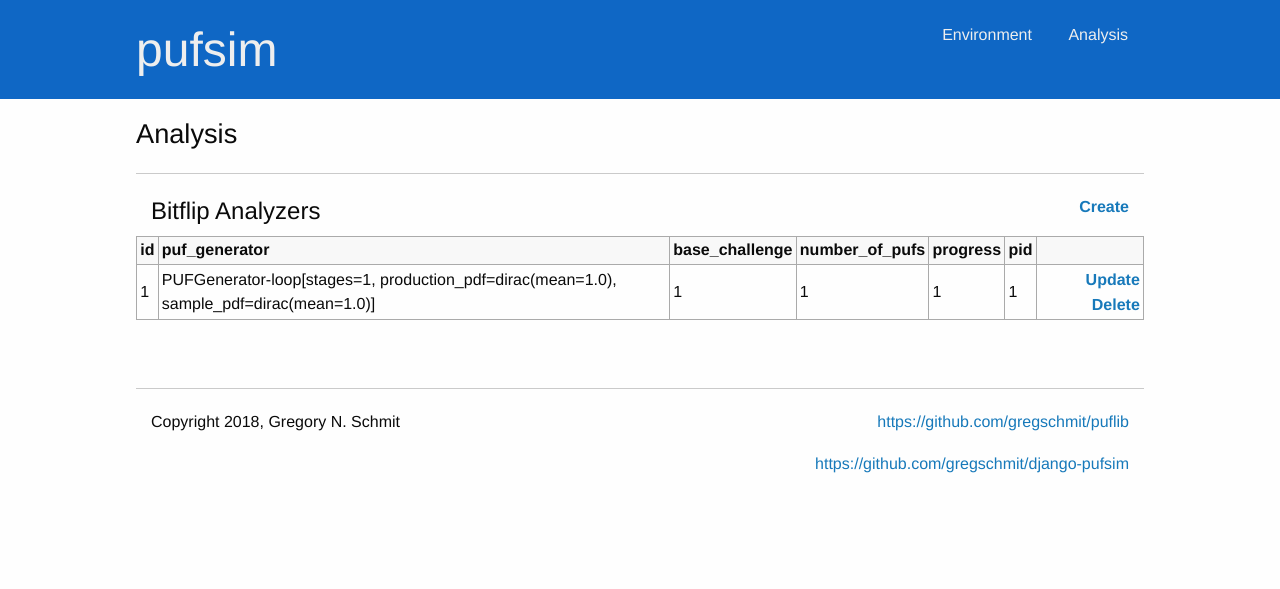
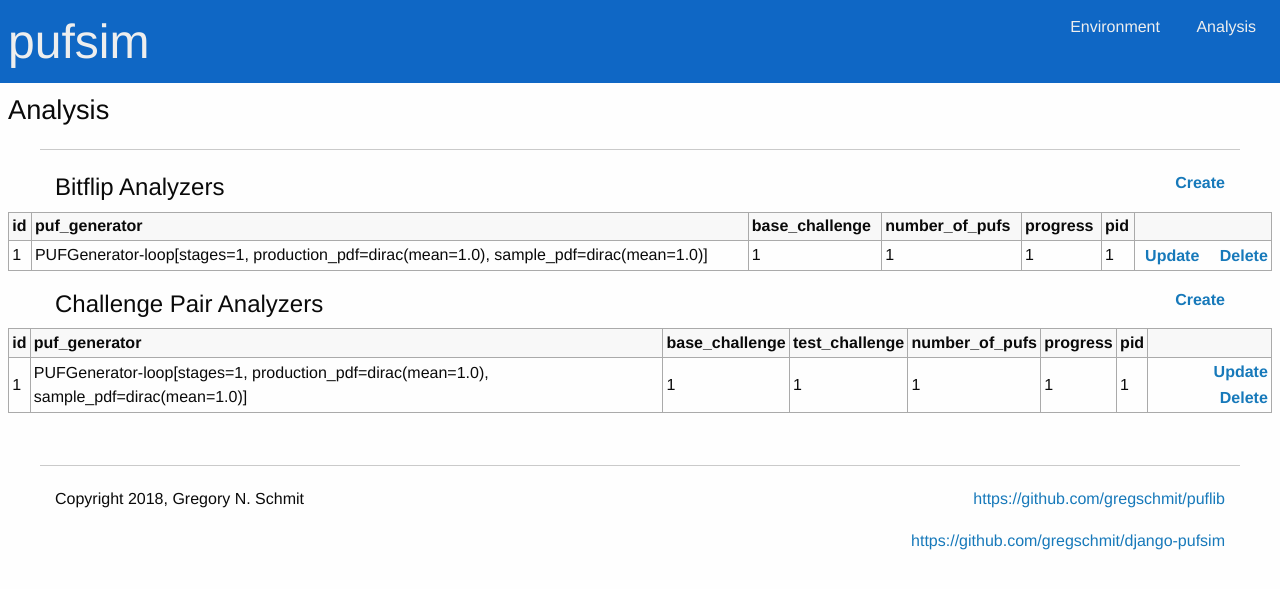
Before and after one commit to gregschmit/django-pufsim, a Django app: page /analysis/ in a window 1280 px wide. Shown: the top 589 px of the page. Run offline with Django 3.2, Linux system fonts and the light colour scheme; tables that the repository leaves empty hold one stand-in row (values such as "Sample post"); some libraries are stand-ins or nearby versions.

Commit message:
work on challenge pair analyzer; not done

```diff
--- a/pufsim/management/commands/run_analyzer.py
+++ b/pufsim/management/commands/run_analyzer.py
@@ -10,7 +10,6 @@ class Command(BaseCommand):
         parser.add_argument('analyzer_id', nargs=1, type=int)
 
     def handle(self, *args, **options):
-        print(options)
         obj_type = getattr(models, options['analyzer_type'][0], None)
         if not obj_type:
             print("PUFSIM :: (run_analyzer) obj_type not found")
--- a/pufsim/models.py
+++ b/pufsim/models.py
@@ -120,7 +120,7 @@ class BitflipAnalyzer(models.Model):
 
     def get_actions(self):
         """
-        Return a list of tuples of possible actions and links.
+        Return a list of tuples of possible actions.
         """
         a = []
         if not self.pid: a.append('run')
@@ -154,3 +154,54 @@ class BitflipAnalyzer(models.Model):
         Spawn a background process that runs this object's run() method
         """
         call_command('run_analyzer', 'BitflipAnalyzer', str(self.id))
+
+
+class ChallengePairAnalyzer(models.Model):
+    """
+    Build many PUFs and test two challenges and how they affect the outcome..
+    """
+    puf_generator = models.ForeignKey(PUFGenerator, on_delete=models.CASCADE)
+    base_challenge = models.IntegerField(default=0, help_text="Enter the challenge as a decimal value and the system will truncate or add zeros to the most significant bit side (e.g., 12 will be converted to 1100 and then padded to 001100 if the PUF has 6 stages)")
+    test_challenge = models.IntegerField(default=0, help_text="Enter the challenge as a decimal value and the system will truncate or add zeros to the most significant bit side (e.g., 12 will be converted to 1100 and then padded to 001100 if the PUF has 6 stages)")
+    number_of_pufs = models.IntegerField(default=100)
+    progress = models.IntegerField(default=0, editable=False)
+    data = models.TextField(blank=True, editable=False)
+    pid = models.IntegerField(default=0, editable=False)
+
+    def __str__(self):
+        return "ChallengePairAnalyzer[{0}, base_challenge={1}, test_challenge={2}, n_pufs={3}]".format(self.puf_generator, self.base_challenge, self.test_challenge, self.number_of_pufs)
+
+    def get_actions(self):
+        """
+        Return a list of tuples of possible actions.
+        """
+        a = []
+        if not self.pid: a.append('run')
+        if self.data and not self.pid: a.append('show')
+        return a
+
+
+    def run(self):
+        """
+        Build pufs, process them while updating progress, return data.
+        """
+        data = 0
+        for i in range(self.number_of_pufs):
+            self.progress = int(i*100 / self.number_of_pufs)
+            self.save()
+            p = self.puf_generator.generate_puf()
+            c = p.get_bitstring(self.base_challenge)
+            c_prime = p.get_bitstring(self.test_challenge)
+            t1 = p.run(c)
+            t2 = p.run(c_prime)
+            if t1 != t1: data += 1
+        self.progress = 100
+        self.data = data
+        self.save()
+        return data
+
+    def run_bg(self):
+        """
+        Spawn a background process that runs this object's run() method
+        """
+        call_command('run_analyzer', 'ChallengePairAnalyzer', str(self.id))
--- a/pufsim/static/css/pufsim.css
+++ b/pufsim/static/css/pufsim.css
@@ -9,9 +9,9 @@
 .pufsim-head a:hover { color: white; }
 
 .pufsim-wrap {
-  max-width: 65em;
+  max-width: 80em;
   margin: 0 auto;
-  padding: 1em;
+  padding: .5em;
 }
 
 .pufsim-border-left { border-left: 2px solid grey !important; }
--- a/pufsim/templates/pufsim/analysis.html
+++ b/pufsim/templates/pufsim/analysis.html
@@ -4,4 +4,5 @@
 <h1>Analysis</h1>
 <hr>
 {% include 'pufsim/_crud_frame.html' with objects=bitflip_analyzers model_name='Bitflip Analyzers' model_uri='bitflip_analyzers' fields=bitflip_analyzers_fields %}
+{% include 'pufsim/_crud_frame.html' with objects=challenge_pair_analyzers model_name='Challenge Pair Analyzers' model_uri='challenge_pair_analyzers' fields=challenge_pair_analyzers_fields %}
 {% endblock %}
--- a/pufsim/templates/pufsim/master.html
+++ b/pufsim/templates/pufsim/master.html
@@ -20,7 +20,7 @@
     <div class="pufsim-wrap top-bar">
       <div class="top-bar-left">
         <span class="h1"><a href="/">pufsim</a></span>
-        <span class="h6">{% get_version %}</span>
+        <span class="h6"><a href="https://github.com/gregschmit/django-pufsim">{% get_version %}</a></span>
       </div>
       <div class="top-bar-right text-right">
         <ul class="menu">
--- a/pufsim/urls.py
+++ b/pufsim/urls.py
@@ -9,6 +9,7 @@ urlpatterns = [
     path('environment/', views.Environment.as_view(), name='environment'),
     path('analysis/', views.Analysis.as_view(), name='analysis'),
     path('bitflip_analyzers/<int:pk>/run/', views.BitflipAnalyzerRun.as_view(), name='run_bitflip_analyzer'),
+    path('challenge_pair_analyzers/<int:pk>/run/', views.ChallengePairAnalyzerRun.as_view(), name='run_challenge_pair_analyzer'),
     path('pufgs/<int:pk>/quicktest/', views.PUFGeneratorQuicktest.as_view(), name='quicktest_pufg'),
 ]
 
@@ -17,6 +18,7 @@ cruds = [
     ['pdfs', 'PDF'],
     ['pufgs', 'PUFGenerator'],
     ['bitflip_analyzers', 'BitflipAnalyzer'],
+    ['challenge_pair_analyzers', 'ChallengePairAnalyzer'],
 ]
 for c in cruds:
     urlpatterns.append(path(c[0] + '/create/', getattr(views, c[1] + 'Create').as_view(), name='create_' + c[0][:-1]))
--- a/pufsim/views.py
+++ b/pufsim/views.py
@@ -14,7 +14,6 @@ from . import models
 def graph_histogram(data, bins=None, top=1):
     b = BytesIO()
     fig = plt.figure()
-    print("range is {0} to {1}".format(0, top))
     plt.hist([x for x in range(len(data))], weights=data, bins=[x-0.5 for x in range(len(data)+1)], color='black', rwidth=0.5, ec='black')
     plt.ylim(0, top)
     plt.savefig(b, format='png')
@@ -61,6 +60,8 @@ class Analysis(generic.TemplateView):
         context = super().get_context_data(**kwargs)
         context['bitflip_analyzers'] = models.BitflipAnalyzer.objects.all()
         context['bitflip_analyzers_fields'] = ['id', 'puf_generator', 'base_challenge', 'number_of_pufs', 'progress', 'pid']
+        context['challenge_pair_analyzers'] = models.ChallengePairAnalyzer.objects.all()
+        context['challenge_pair_analyzers_fields'] = ['id', 'puf_generator', 'base_challenge', 'test_challenge', 'number_of_pufs', 'progress', 'pid']
         return context
 
 
@@ -210,7 +211,7 @@ class BitflipAnalyzerUpdate(CRUDMixin, AnalysisMixin, BitflipAnalyzerMixin, gene
 
 
 class BitflipAnalyzerDelete(CRUDMixin, AnalysisMixin, BitflipAnalyzerMixin, generic.DeleteView):
-    form_message = "Are you sure you want to delete PUF Generator {obj}?"
+    form_message = "Are you sure you want to delete BitflipAnalyzer {obj}?"
     form_submit = 'Delete'
 
 
@@ -226,10 +227,63 @@ class BitflipAnalyzerRun(generic.RedirectView):
             return '/analysis/'
         # if needed, spawn the running process & redirect
         obj.run_bg()
-        try: messages.add_message(self.request, messages.INFO, "BitflipAnalyzer spawned; refresh to update progress")
+        try: messages.add_message(self.request, messages.INFO, "Bitflip Analyzer spawned; refresh to update progress")
         except NameError: pass
         return '/analysis/'
 
 
-# run 100 pufs and for each, 0000, 0100, 1100 and see how often each change
-# challenge pair analyzer
+# Challenge Pair Analyzer
+
+class ChallengePairAnalyzerMixin:
+    model = models.ChallengePairAnalyzer
+    fields = ['puf_generator', 'base_challenge', 'test_challenge', 'number_of_pufs']
+    label = 'Challenge Pair Analyzer'
+
+
+class ChallengePairAnalyzerCreate(CRUDMixin, AnalysisMixin, ChallengePairAnalyzerMixin, generic.CreateView):
+    form_header = 'Create Challenge Pair Analyzer'
+
+
+class ChallengePairAnalyzerShow(generic.TemplateView, ChallengePairAnalyzerMixin):
+    model = models.ChallengePairAnalyzer
+    template_name = 'pufsim/data_result.html'
+
+    def get_context_data(self, **kwargs):
+        context = super().get_context_data(**kwargs)
+        obj = self.model.objects.get(pk=self.kwargs.get('pk'))
+        data = eval(obj.data.encode())
+        if obj.pid:
+            context['header'] = self.label
+            context['text'] = "Data not ready"
+        else:
+            context['header'] = self.label
+            context['title'] = str(obj)
+            context['src'] = graph_histogram(data, top=obj.number_of_pufs)
+            context['data'] = data
+        return context
+
+
+class ChallengePairAnalyzerUpdate(CRUDMixin, AnalysisMixin, ChallengePairAnalyzerMixin, generic.UpdateView):
+    form_header = 'Edit Challenge Pair Analyzer'
+
+
+class ChallengePairAnalyzerDelete(CRUDMixin, AnalysisMixin, ChallengePairAnalyzerMixin, generic.DeleteView):
+    form_message = "Are you sure you want to delete Challenge Pair Analyzer {obj}?"
+    form_submit = 'Delete'
+
+
+class ChallengePairAnalyzerRun(generic.RedirectView):
+    model = models.ChallengePairAnalyzer
+
+    def get_redirect_url(self, *args, **kwargs):
+        obj = self.model.objects.get(pk=self.kwargs.get('pk'))
+        # if already running, throw notice
+        if obj.pid:
+            try: messages.add_message(self.request, messages.WARNING, "ChallengePairAnalyzer already running")
+            except NameError: pass
+            return '/analysis/'
+        # if needed, spawn the running process & redirect
+        obj.run_bg()
+        try: messages.add_message(self.request, messages.INFO, "ChallengePairAnalyzer spawned; refresh to update progress")
+        except NameError: pass
+        return '/analysis/'
```
Also changed, not shown: pufsim/migrations/0004_twobitflipanalyzer.py (added), pufsim/migrations/0005_auto_20181009_0619.py (added).
